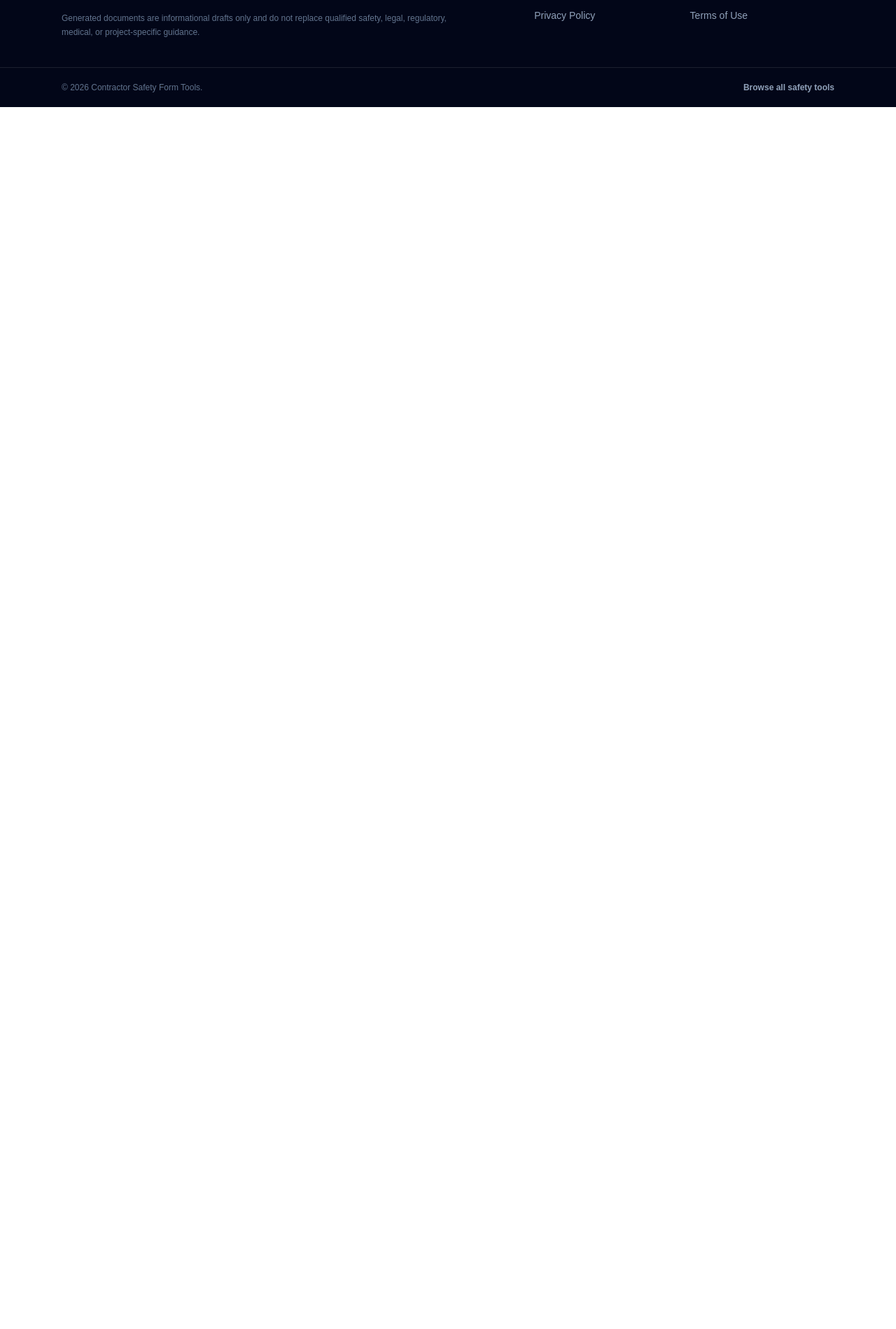
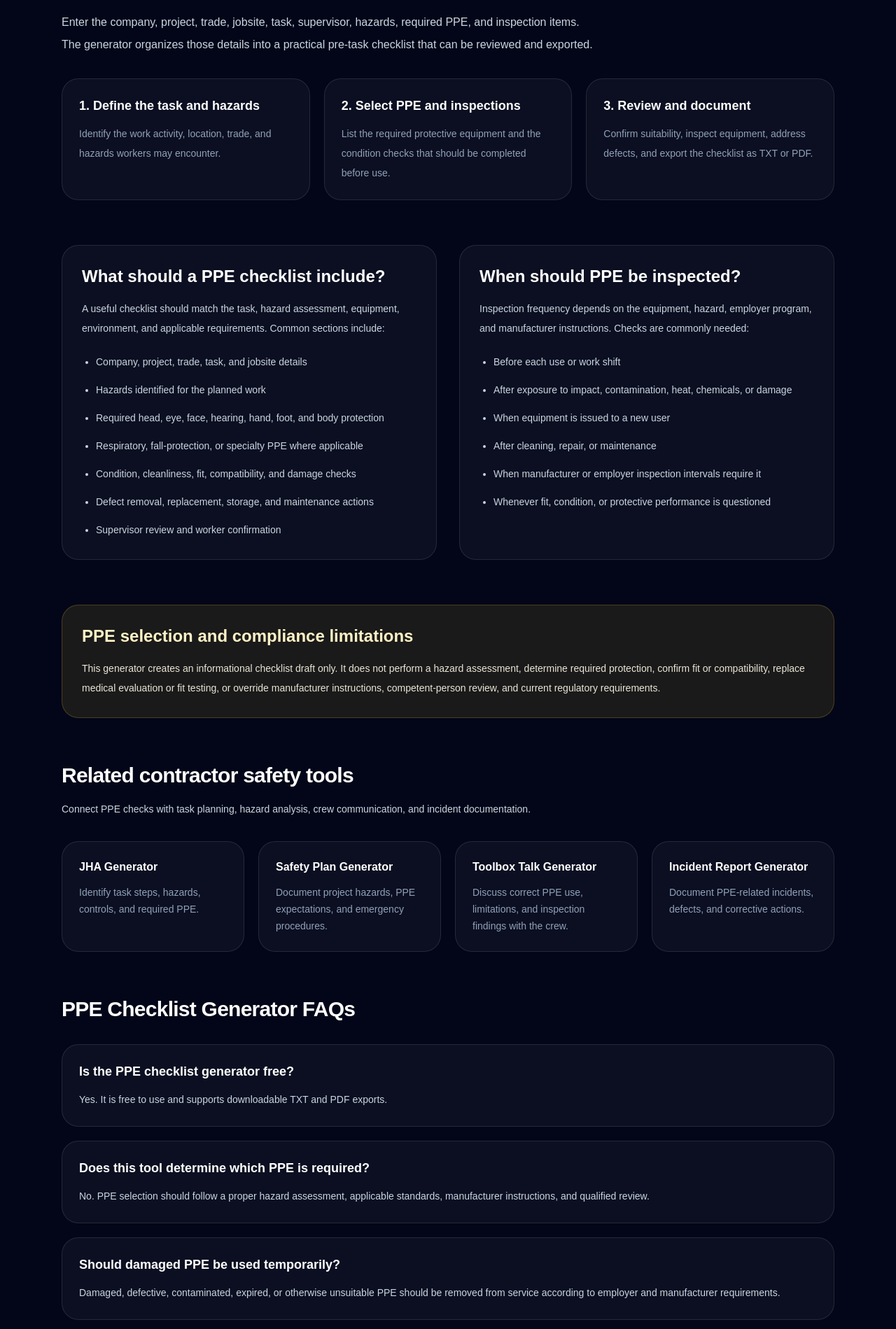
Before and after one commit to alhscholars-ship-it/contractor-safety-tools, a Next.js app: page /tools/ppe-checklist-generator in a window 1280 px wide. Shown: the part 1781-3680 px from the top of the page at 70% size. Before the commit the page ends 1934 px from the top, so only its background shows below. Built offline with nearby package versions, Linux system fonts and the light colour scheme.

Commit message:
feat: expand ppe checklist seo content

```diff
--- a/src/app/tools/ppe-checklist-generator/page.tsx
+++ b/src/app/tools/ppe-checklist-generator/page.tsx
@@ -64,6 +64,203 @@ export default function PpeChecklistGeneratorPage() {
         <div className="mt-12">
           <PpeChecklistGenerator />
         </div>
+
+        <section className="mt-16 border-t border-white/10 pt-16">
+          <div className="max-w-3xl">
+            <p className="text-sm font-semibold uppercase tracking-[0.3em] text-emerald-300">
+              How it works
+            </p>
+            <h2 className="mt-4 text-3xl font-black tracking-tight sm:text-4xl">
+              How to create a construction PPE checklist
+            </h2>
+            <p className="mt-5 text-base leading-8 text-slate-300">
+              Enter the company, project, trade, jobsite, task, supervisor,
+              hazards, required PPE, and inspection items. The generator
+              organizes those details into a practical pre-task checklist that
+              can be reviewed and exported.
+            </p>
+          </div>
+
+          <div className="mt-8 grid gap-5 md:grid-cols-3">
+            {[
+              {
+                title: "1. Define the task and hazards",
+                description:
+                  "Identify the work activity, location, trade, and hazards workers may encounter.",
+              },
+              {
+                title: "2. Select PPE and inspections",
+                description:
+                  "List the required protective equipment and the condition checks that should be completed before use.",
+              },
+              {
+                title: "3. Review and document",
+                description:
+                  "Confirm suitability, inspect equipment, address defects, and export the checklist as TXT or PDF.",
+              },
+            ].map((step) => (
+              <article
+                key={step.title}
+                className="rounded-3xl border border-white/10 bg-white/[0.04] p-6"
+              >
+                <h3 className="text-lg font-black text-white">{step.title}</h3>
+                <p className="mt-3 text-sm leading-7 text-slate-400">
+                  {step.description}
+                </p>
+              </article>
+            ))}
+          </div>
+        </section>
+
+        <section className="mt-16 grid gap-8 lg:grid-cols-2">
+          <div className="rounded-3xl border border-white/10 bg-white/[0.04] p-7">
+            <h2 className="text-2xl font-black">
+              What should a PPE checklist include?
+            </h2>
+            <p className="mt-4 text-sm leading-7 text-slate-300">
+              A useful checklist should match the task, hazard assessment,
+              equipment, environment, and applicable requirements. Common
+              sections include:
+            </p>
+
+            <ul className="mt-5 list-disc space-y-3 pl-5 text-sm leading-7 text-slate-300">
+              <li>Company, project, trade, task, and jobsite details</li>
+              <li>Hazards identified for the planned work</li>
+              <li>Required head, eye, face, hearing, hand, foot, and body protection</li>
+              <li>Respiratory, fall-protection, or specialty PPE where applicable</li>
+              <li>Condition, cleanliness, fit, compatibility, and damage checks</li>
+              <li>Defect removal, replacement, storage, and maintenance actions</li>
+              <li>Supervisor review and worker confirmation</li>
+            </ul>
+          </div>
+
+          <div className="rounded-3xl border border-white/10 bg-white/[0.04] p-7">
+            <h2 className="text-2xl font-black">
+              When should PPE be inspected?
+            </h2>
+            <p className="mt-4 text-sm leading-7 text-slate-300">
+              Inspection frequency depends on the equipment, hazard, employer
+              program, and manufacturer instructions. Checks are commonly needed:
+            </p>
+
+            <ul className="mt-5 list-disc space-y-3 pl-5 text-sm leading-7 text-slate-300">
+              <li>Before each use or work shift</li>
+              <li>After exposure to impact, contamination, heat, chemicals, or damage</li>
+              <li>When equipment is issued to a new user</li>
+              <li>After cleaning, repair, or maintenance</li>
+              <li>When manufacturer or employer inspection intervals require it</li>
+              <li>Whenever fit, condition, or protective performance is questioned</li>
+            </ul>
+          </div>
+        </section>
+
+        <section className="mt-16 rounded-3xl border border-amber-300/20 bg-amber-300/10 p-7">
+          <h2 className="text-2xl font-black text-amber-100">
+            PPE selection and compliance limitations
+          </h2>
+          <p className="mt-4 text-sm leading-7 text-amber-50/90">
+            This generator creates an informational checklist draft only. It
+            does not perform a hazard assessment, determine required protection,
+            confirm fit or compatibility, replace medical evaluation or fit
+            testing, or override manufacturer instructions, competent-person
+            review, and current regulatory requirements.
+          </p>
+        </section>
+
+        <section className="mt-16">
+          <div className="max-w-3xl">
+            <h2 className="text-3xl font-black tracking-tight">
+              Related contractor safety tools
+            </h2>
+            <p className="mt-4 text-sm leading-7 text-slate-300">
+              Connect PPE checks with task planning, hazard analysis, crew
+              communication, and incident documentation.
+            </p>
+          </div>
+
+          <div className="mt-8 grid gap-5 md:grid-cols-2 lg:grid-cols-4">
+            {[
+              {
+                href: "/tools/jha-generator",
+                title: "JHA Generator",
+                description:
+                  "Identify task steps, hazards, controls, and required PPE.",
+              },
+              {
+                href: "/tools/safety-plan-generator",
+                title: "Safety Plan Generator",
+                description:
+                  "Document project hazards, PPE expectations, and emergency procedures.",
+              },
+              {
+                href: "/tools/toolbox-talk-generator",
+                title: "Toolbox Talk Generator",
+                description:
+                  "Discuss correct PPE use, limitations, and inspection findings with the crew.",
+              },
+              {
+                href: "/tools/incident-report-generator",
+                title: "Incident Report Generator",
+                description:
+                  "Document PPE-related incidents, defects, and corrective actions.",
+              },
+            ].map((tool) => (
+              <Link
+                key={tool.href}
+                href={tool.href}
+                className="rounded-3xl border border-white/10 bg-white/[0.04] p-6 transition hover:border-emerald-300/40 hover:bg-white/[0.07]"
+              >
+                <h3 className="font-black text-white">{tool.title}</h3>
+                <p className="mt-3 text-sm leading-6 text-slate-400">
+                  {tool.description}
+                </p>
+              </Link>
+            ))}
+          </div>
+        </section>
+
+        <section className="mt-16">
+          <h2 className="text-3xl font-black tracking-tight">
+            PPE Checklist Generator FAQs
+          </h2>
+
+          <div className="mt-8 space-y-5">
+            {[
+              {
+                question: "Is the PPE checklist generator free?",
+                answer:
+                  "Yes. It is free to use and supports downloadable TXT and PDF exports.",
+              },
+              {
+                question: "Does this tool determine which PPE is required?",
+                answer:
+                  "No. PPE selection should follow a proper hazard assessment, applicable standards, manufacturer instructions, and qualified review.",
+              },
+              {
+                question: "Should damaged PPE be used temporarily?",
+                answer:
+                  "Damaged, defective, contaminated, expired, or otherwise unsuitable PPE should be removed from service according to employer and manufacturer requirements.",
+              },
+              {
+                question: "Can one PPE checklist be used for every task?",
+                answer:
+                  "No. PPE requirements and inspection criteria should be tailored to the task, hazards, work environment, equipment, and workforce.",
+              },
+            ].map((faq) => (
+              <article
+                key={faq.question}
+                className="rounded-3xl border border-white/10 bg-white/[0.04] p-6"
+              >
+                <h3 className="text-lg font-black text-white">
+                  {faq.question}
+                </h3>
+                <p className="mt-3 text-sm leading-7 text-slate-300">
+                  {faq.answer}
+                </p>
+              </article>
+            ))}
+          </div>
+        </section>
       </section>
     </main>
   );
```
